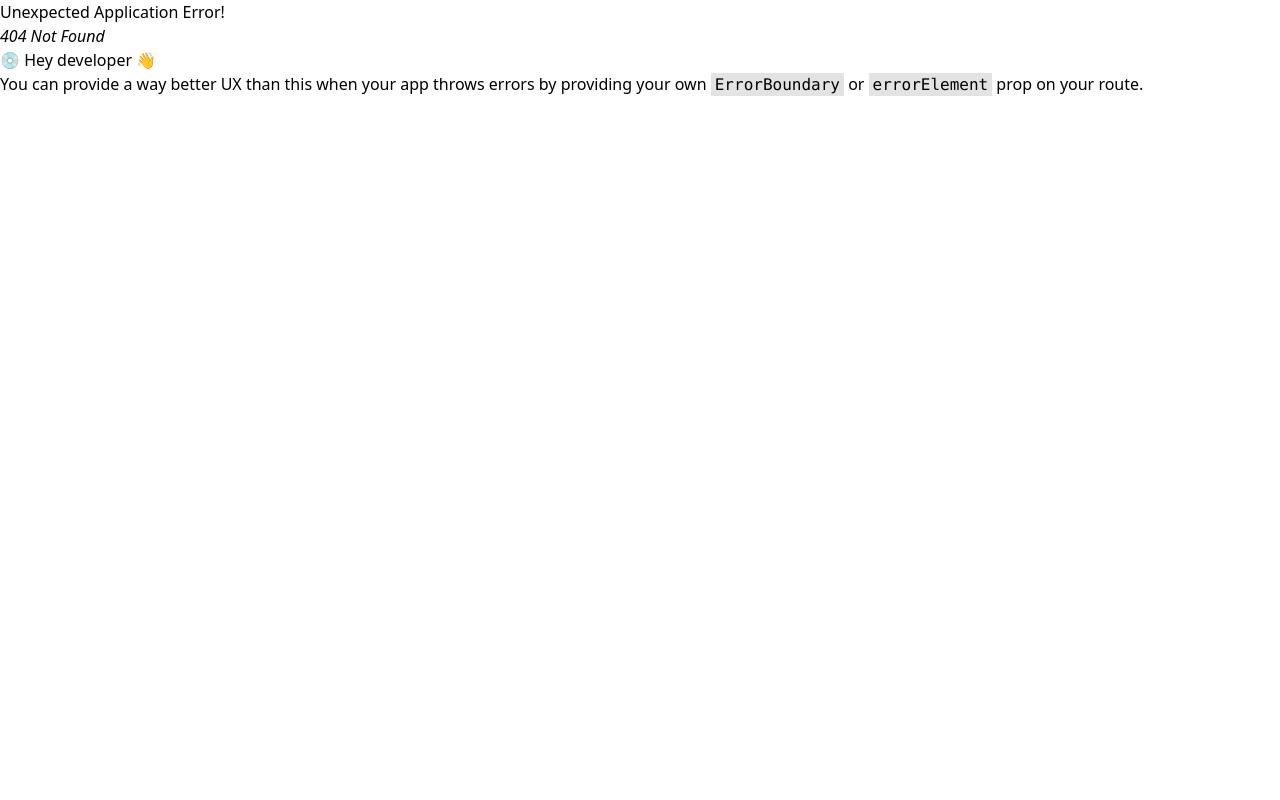
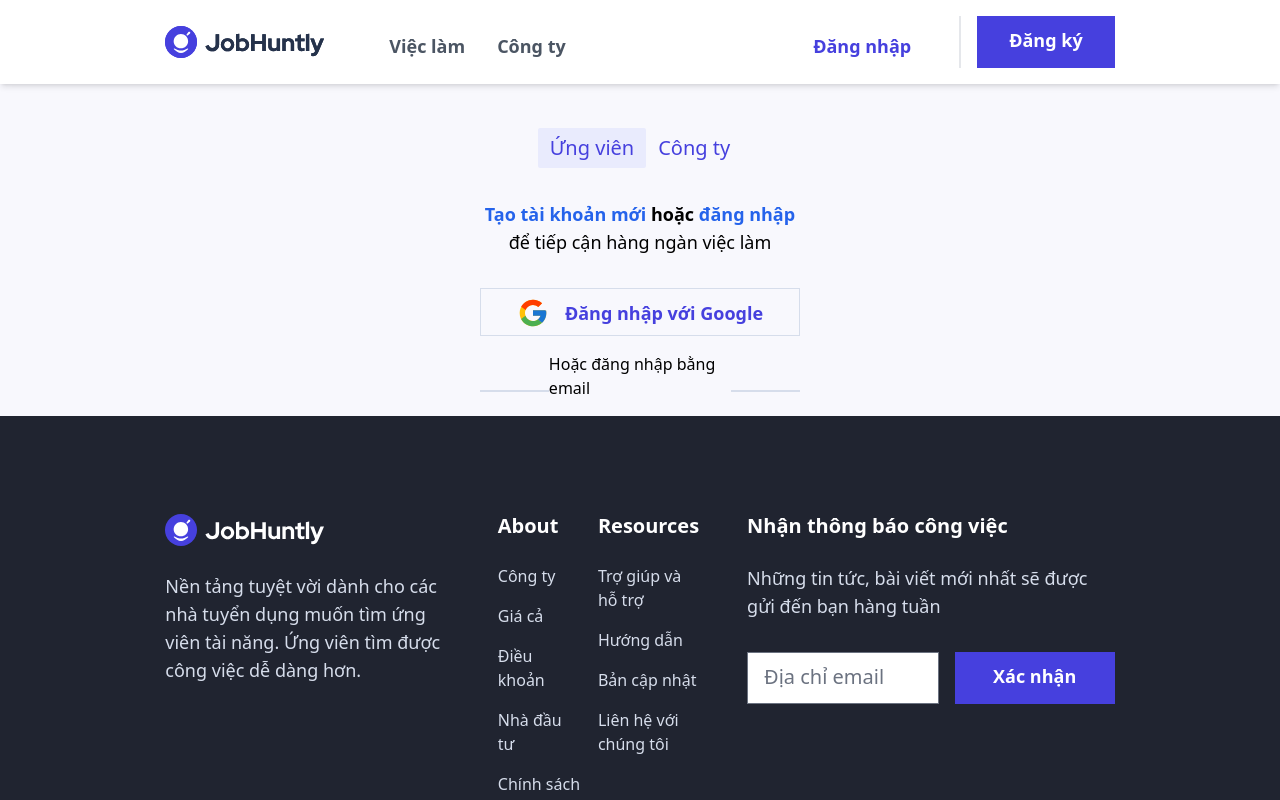
Before and after one commit to duynvm23451/job-huntly-fe, a React (Vite) app: page /auth/login in a window 1280 px wide. Before the commit this address had no page. Built offline with nearby package versions, Linux system fonts and the light colour scheme.

Commit message:
initialize auth pages

```diff
--- /dev/null
+++ b/src/components/icons/GoogleIcon.jsx
@@ -0,0 +1,32 @@
+import React from "react";
+
+const GoogleIcon = ({ ...props }) => {
+  return (
+    <svg
+      {...props}
+      xmlns="http://www.w3.org/2000/svg"
+      x="0px"
+      y="0px"
+      viewBox="0 0 48 48"
+    >
+      <path
+        fill="#FFC107"
+        d="M43.611,20.083H42V20H24v8h11.303c-1.649,4.657-6.08,8-11.303,8c-6.627,0-12-5.373-12-12c0-6.627,5.373-12,12-12c3.059,0,5.842,1.154,7.961,3.039l5.657-5.657C34.046,6.053,29.268,4,24,4C12.955,4,4,12.955,4,24c0,11.045,8.955,20,20,20c11.045,0,20-8.955,20-20C44,22.659,43.862,21.35,43.611,20.083z"
+      ></path>
+      <path
+        fill="#FF3D00"
+        d="M6.306,14.691l6.571,4.819C14.655,15.108,18.961,12,24,12c3.059,0,5.842,1.154,7.961,3.039l5.657-5.657C34.046,6.053,29.268,4,24,4C16.318,4,9.656,8.337,6.306,14.691z"
+      ></path>
+      <path
+        fill="#4CAF50"
+        d="M24,44c5.166,0,9.86-1.977,13.409-5.192l-6.19-5.238C29.211,35.091,26.715,36,24,36c-5.202,0-9.619-3.317-11.283-7.946l-6.522,5.025C9.505,39.556,16.227,44,24,44z"
+      ></path>
+      <path
+        fill="#1976D2"
+        d="M43.611,20.083H42V20H24v8h11.303c-0.792,2.237-2.231,4.166-4.087,5.571c0.001-0.001,0.002-0.001,0.003-0.002l6.19,5.238C36.971,39.205,44,34,44,24C44,22.659,43.862,21.35,43.611,20.083z"
+      ></path>
+    </svg>
+  );
+};
+
+export default GoogleIcon;
--- /dev/null
+++ b/src/components/layout/AuthLayout.jsx
@@ -0,0 +1,12 @@
+import React, { useState } from "react";
+import { NavLink, Outlet } from "react-router-dom";
+
+const AuthLayout = () => {
+  return (
+    <div className="pt-32 bg-custom-neutral">
+      <Outlet />
+    </div>
+  );
+};
+
+export default AuthLayout;
--- a/src/components/layout/section/home/HomepageHeroSection.jsx
+++ b/src/components/layout/section/home/HomepageHeroSection.jsx
@@ -1,4 +1,4 @@
-import HomepageHero from "@/components/HomepageHero";
+import HomepageHero from "@/components/layout/section/home/HomepageHero";
 import Content from "@/components/shared/Content";
 import undertext from "@/assets/undertext.png";
 import RectangleButton from "@/components/shared/RectangleButton";
--- a/src/pages/CompaniesGuest.jsx
+++ b/src/pages/CompaniesGuest.jsx
@@ -1,4 +1,4 @@
-import CompaniesListResult from "@/components/layout/section/CompaniesListResult";
+import CompaniesListResult from "@/components/layout/section/companies/CompaniesListResult";
 import FindJobsCompaniesHeroGuestSection from "@/components/layout/section/FindJobsCompaniesHeroGuestSection";
 import { useState } from "react";
 import { useSearchParams } from "react-router-dom";
--- /dev/null
+++ b/src/pages/Login.jsx
@@ -0,0 +1,46 @@
+import GoogleIcon from "@/components/icons/GoogleIcon";
+import React, { useState } from "react";
+
+const Login = () => {
+  const [tab, setTab] = useState("employee");
+
+  return (
+    <div className="flex flex-col justify-center items-center">
+      <ul className="flex mb-8">
+        <li
+          className={`text-xl font-medium text-custom-violet px-3 py-1.5 rounded-sm cursor-pointer ${
+            tab == "employee" && "bg-[#e9ebfd]"
+          }`}
+          onClick={() => setTab("employee")}
+        >
+          Ứng viên
+        </li>
+        <li
+          className={`text-xl font-medium text-custom-violet px-3 py-1.5 rounded-sm cursor-pointer ${
+            tab == "company" && "bg-[#e9ebfd]"
+          }`}
+          onClick={() => setTab("company")}
+        >
+          Công ty
+        </li>
+      </ul>
+      <p className="text-lg font-semibold">
+        <span className="text-blue-600">Tạo tài khoản mới</span> hoặc{" "}
+        <span className="text-blue-600">đăng nhập</span>
+      </p>
+      <p className="text-lg">để tiếp cận hàng ngàn việc làm</p>
+      <button className="text-lg font-bold text-custom-violet flex justify-center items-center w-1/4 pb-1.5 pt-2 mt-8 border-1 border-custom-neutral-2">
+        <GoogleIcon className="w-8 h-8 mr-4" />
+        Đăng nhập với Google
+      </button>
+      <p className="flex items-end justify-between w-1/4 my-4">
+        <div className="w-20 h-0.5 bg-custom-neutral-2 mb-2" />
+        <span>Hoặc đăng nhập bằng email</span>
+        <div className="w-20 h-0.5 bg-custom-neutral-2 mb-2" />
+      </p>
+      <form></form>
+    </div>
+  );
+};
+
+export default Login;
--- /dev/null
+++ b/src/pages/SignUp.jsx
@@ -0,0 +1,7 @@
+import React from "react";
+
+const SignUp = () => {
+  return <div>SignUp</div>;
+};
+
+export default SignUp;
```
Also changed, not shown: src/router/index.jsx (+17 -0 lines), src/components/layout/section/companies/CompaniesListResult.jsx (renamed from src/components/layout/section/CompaniesListResult.jsx), src/components/layout/section/home/HomepageHero.jsx (renamed from src/components/HomepageHero.jsx).
